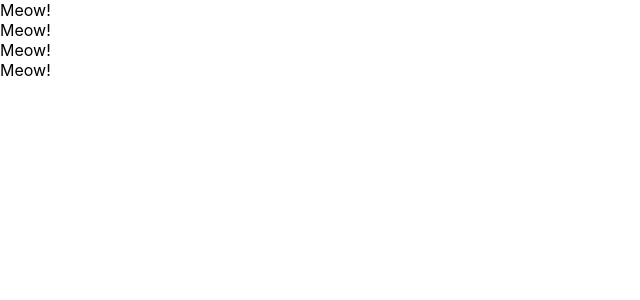
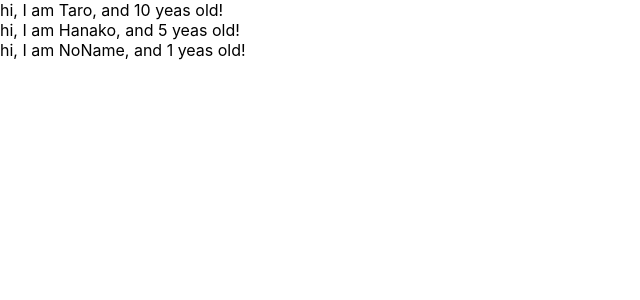
Before and after one commit to p-toro/udemy-react-redux-crud-application, a React (Create React App) app: page / in a window 1280 px wide. Shown: the top 300 px of the page, without its empty margins (0-640 px from the left). Built offline with nearby package versions, Linux system fonts and the light colour scheme.

Commit message:
learn props of component

```diff
--- a/src/App.js
+++ b/src/App.js
@@ -1,18 +1,29 @@
 import React from 'react';
 
 function App() {
+  const profiles = [
+    { name: "Taro", age: 10 },
+    { name: "Hanako", age: 5 },
+    { name: "NoName" }
+  ]
+
   return (
     <div>
-      <Cat />
-      <Cat />
-      <Cat />
-      <Cat />
+      {
+        profiles.map((profile, index)=> {
+          return <User name={profile.name} age={profile.age} key={index} />
+        })
+      }
     </div>
   )
 }
 
-const Cat = ()=> {
-  return <div>Meow!</div>
+const User = (props)=> {
+  return <div>hi, I am {props.name}, and {props.age} yeas old!</div>
+}
+
+User.defaultProps = {
+  age: 1
 }
 
 export default App;
```
